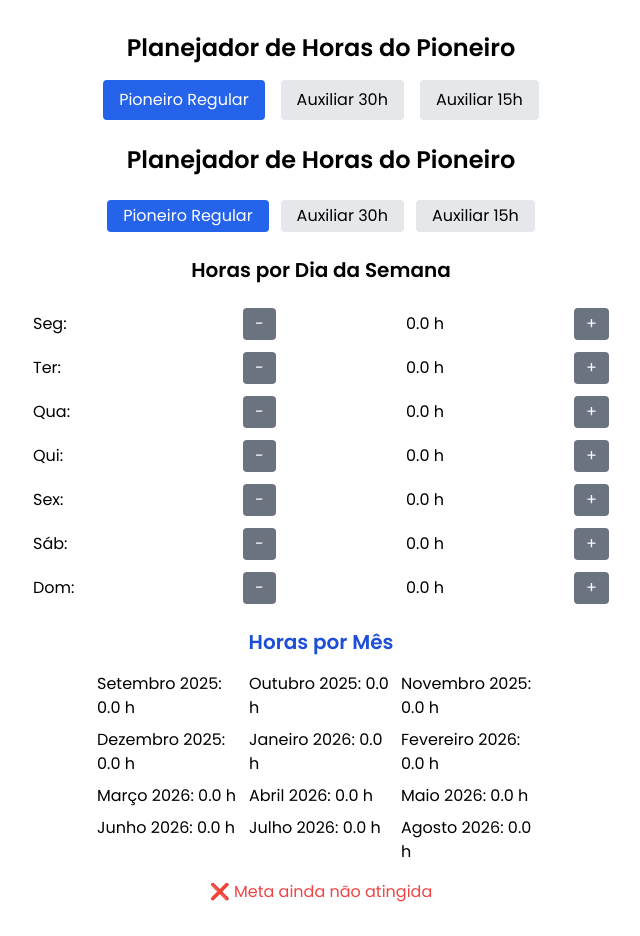
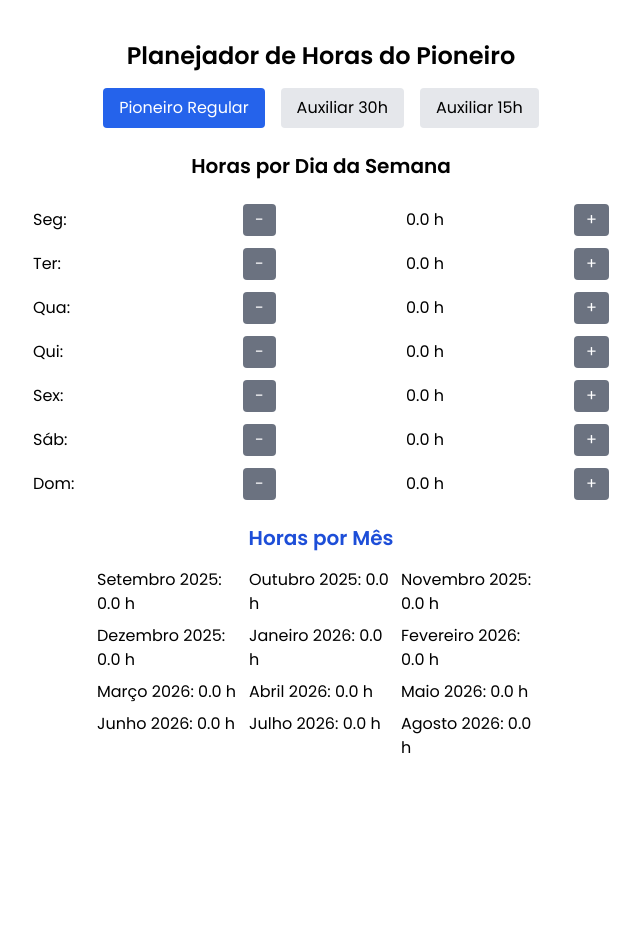
Before and after one commit to alansilvastos/planejador-horas-js, a Next.js app: page / in a window 1280 px wide. Shown: the whole page, without its empty margins (319-959 px from the left). After the commit the page ends 800 px from the top, so only its background shows below. Built offline with nearby package versions, Linux system fonts and the light colour scheme.

Commit message:
Update FormularioHoras.jsx

```diff
--- a/components/FormularioHoras.jsx
+++ b/components/FormularioHoras.jsx
@@ -1,11 +1,12 @@
 'use client';
+
 import { useState, useEffect } from 'react';
 import meses, { calcularHorasMensais } from '../data/calendario';
 import ResultadoMeses from './ResultadoMeses';
 
 const diasSemana = ['Segunda', 'Terça', 'Quarta', 'Quinta', 'Sexta', 'Sábado', 'Domingo'];
 
-export default function FormularioHoras() {
+export default function FormularioHoras({ tipo }) {
   const [horasPorDia, setHorasPorDia] = useState({
     Segunda: 0,
     Terça: 0,
@@ -18,7 +19,6 @@ export default function FormularioHoras() {
 
   const [planejamento, setPlanejamento] = useState({});
   const [totalAnual, setTotalAnual] = useState(0);
-  const [tipoSelecionado, setTipoSelecionado] = useState('Pioneiro Regular');
 
   useEffect(() => {
     const totais = calcularHorasMensais(horasPorDia);
@@ -38,30 +38,12 @@ export default function FormularioHoras() {
   const alterarHoras = (dia, valor) => {
     setHorasPorDia((prev) => ({
       ...prev,
-      [dia]: Math.max(0, prev[dia] + valor)
+      [dia]: Math.max(0, prev[dia] + valor),
     }));
   };
 
-  const botoes = ['Pioneiro Regular', 'Auxiliar 30h', 'Auxiliar 15h'];
-
   return (
     <div className="w-full max-w-xl mx-auto text-center space-y-6">
-      <h1 className="text-2xl font-bold">Planejador de Horas do Pioneiro</h1>
-
-      <div className="flex justify-center gap-3">
-        {botoes.map((tipo) => (
-          <button
-            key={tipo}
-            className={`px-4 py-1 rounded ${
-              tipoSelecionado === tipo ? 'bg-blue-600 text-white' : 'bg-gray-200'
-            }`}
-            onClick={() => setTipoSelecionado(tipo)}
-          >
-            {tipo}
-          </button>
-        ))}
-      </div>
-
       <h2 className="text-xl font-semibold">Horas por Dia da Semana</h2>
 
       <div className="grid grid-cols-1 gap-3">
@@ -88,7 +70,7 @@ export default function FormularioHoras() {
       <ResultadoMeses
         planejamento={planejamento}
         totalAnual={totalAnual}
-        tipo={tipoSelecionado}
+        tipo={tipo}
       />
     </div>
   );
```
